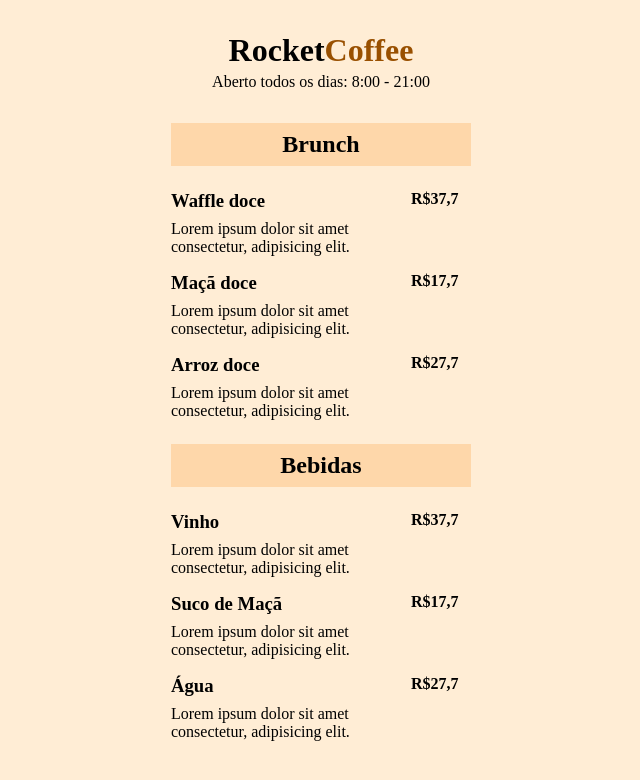
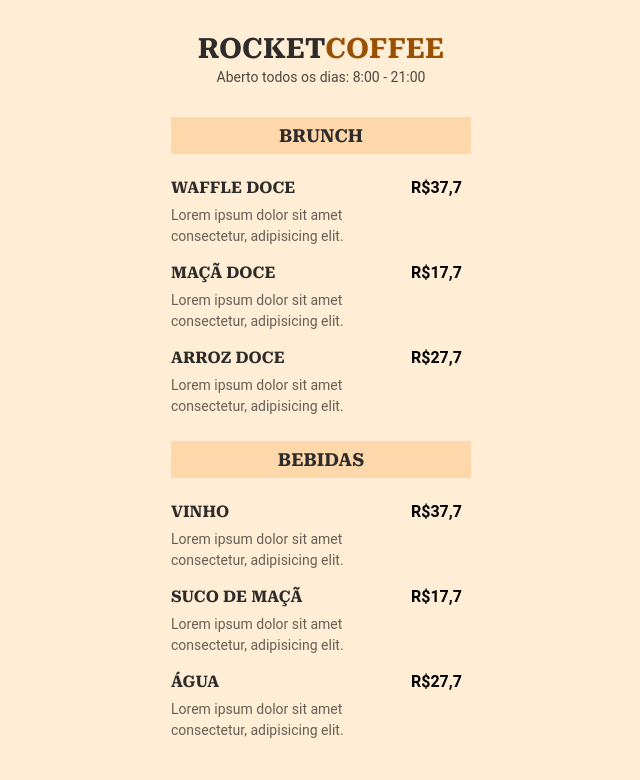
Before and after one commit to LuizFprog/rocketseat_explorer, a plain HTML site: page index.html in a window 1280 px wide. Shown: the whole page, without its empty margins (319-959 px from the left). Drawn offline with Linux system fonts and the light colour scheme.

Commit message:
Terminando HTML e CSS

```diff
--- a/index.html
+++ b/index.html
@@ -1,6 +1,9 @@
 <!DOCTYPE html>
 <html lang="pt-br">
 <head>
+  <link rel="preconnect" href="https://fonts.googleapis.com">
+  <link rel="preconnect" href="https://fonts.gstatic.com" crossorigin>
+  <link href="https://fonts.googleapis.com/css2?family=Roboto+Serif:opsz,wght@8..144,700&display=swap" rel="stylesheet">
   <meta charset="UTF-8" />
   <meta http-equiv="X-UA-Compatible" content="IE=edge" />
   <meta name="viewport" content="width=device-width, initial-scale=1.0" />
@@ -11,9 +14,6 @@
   <header>
     <h1>Rocket<span>Coffee</span></h1>
     <p>Aberto todos os dias: 8:00 - 21:00</p>
-    <nav>
-
-    </nav>
   </header>
   <main>
     <section>
@@ -48,9 +48,6 @@
             </strong>
           </li>
         </ul>
-        <aside>
-
-        </aside>
       </article>
     </section>
     <section>
@@ -85,14 +82,8 @@
             </strong>
           </li>
         </ul>
-        <aside>
-
-        </aside>
       </article>
     </section>
   </main>
-  <footer>
-
-  </footer>
 </body>
 </html>
--- a/style.css
+++ b/style.css
@@ -5,6 +5,7 @@
 
 body {
     background-color: #ffedd5;
+    font-family: 'Roboto', sans-serif;
 }
 
 ul {
@@ -23,10 +24,18 @@ header, section {
 
 header h1 {
     margin-bottom: 4px;
+    font-size: 28px;
+    line-height: 33px;
 }
 
 header h1 span {
     color: #995000
+}
+
+header p {
+    font-size: 14px;
+    line-height: 16px;
+    color: rgba(0, 0, 0, 0.7);
 }
 
 section {
@@ -38,6 +47,7 @@ section h2 {
     padding: 8px 16px;
     text-align: center;
     margin-bottom: 24px;
+    font-size: 18px;
 }
 
 ul li {
@@ -51,4 +61,18 @@ li .details {
 
 .details h3 {
     margin-bottom: 8px;
+    font-size: 16px;
+    line-height: 19px;
 }
+
+h1, h2, h3, .price {
+    font-family: 'Roboto Serif', serif;
+    text-transform: uppercase;
+    color: #2d2c2a;
+}
+
+.description {
+    color: rgba(0 , 0, 0, 0.6);
+    font-size: 14px;
+    line-height: 21px;
+}
```
